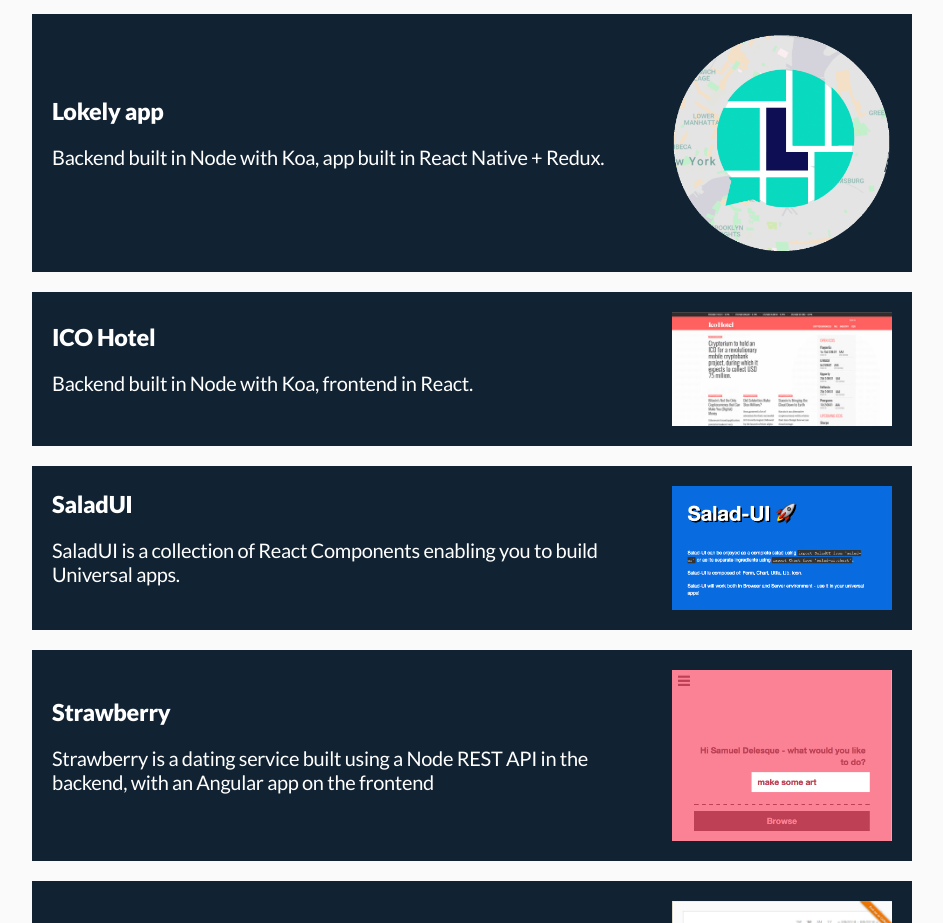
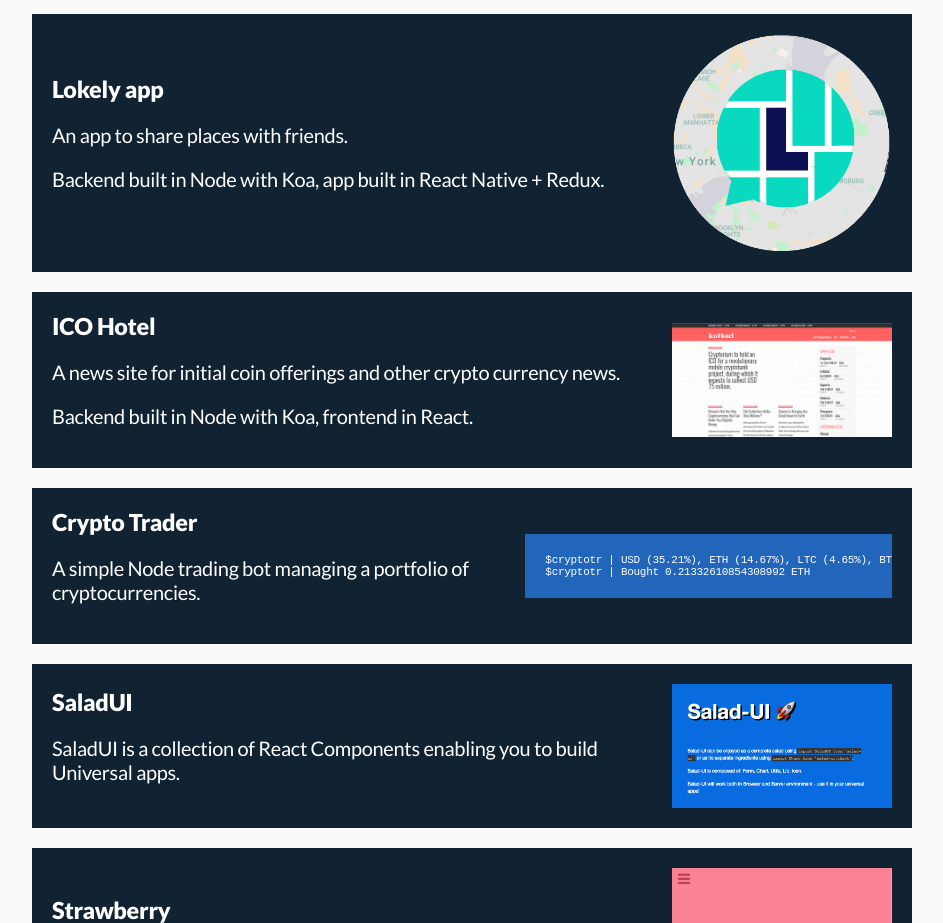
Before and after one commit to samueldelesque/samueldelesque.me, a website: page public/index.html in a window 1280 px wide. Shown: the part 2180-3103 px from the top of the page, without its empty margins (168-1111 px from the left). Drawn offline with Linux system fonts and the light colour scheme.

Commit message:
Update portfolio

```diff
--- a/public/assets/css/index.css
+++ b/public/assets/css/index.css
@@ -48,6 +48,12 @@
 }
 main {
   padding: 60px 0;
+}
+pre {
+  font-size: 11px;
+  background-color: #26b;
+  color: white;
+  padding: 20px;
 }
 article {
   width: 880px;
@@ -145,6 +151,12 @@
   max-width: 220px;
   margin-left: 20px;
 }
+main .project pre {
+  max-width: 420px;
+  overflow: hidden;
+  text-align: left;
+  margin-left: 20px;
+}
 main .project:hover {
   -webkit-transform: scale(1.03);
   -moz-transform: scale(1.03);
--- a/public/index.html
+++ b/public/index.html
@@ -92,17 +92,27 @@
           <a href="https://lokely.co" target="_blank" class="project">
             <div>
               <h3>Lokely app</h3>
+              <p>An app to share places with friends.</p>
               <p>Backend built in Node with Koa, app built in React Native + Redux.</p>
             </div>
             <img src="/assets/img/personal/app-screenshot.png" alt="Lokely App">
-        </a>
+          </a>
           <a href="https://icohotel.com" target="_blank" class="project">
             <div>
               <h3>ICO Hotel</h3>
+              <p>A news site for initial coin offerings and other crypto currency news.</p>
               <p>Backend built in Node with Koa, frontend in React.</p>
             </div>
             <img src="/assets/img/personal/icohotel.jpg" alt="ICO Hotel">
-         </a>
+          </a>
+          <a href="https://github.com/samueldelesque" target="_blank" class="project">
+            <div>
+              <h3>Crypto Trader</h3>
+              <p>A simple Node trading bot managing a portfolio of cryptocurrencies.</p>
+            </div>
+            <pre>$cryptotr | USD (35.21%), ETH (14.67%), LTC (4.65%), BTC (45.48%)
+$cryptotr | Bought 0.21332610854308992 ETH</pre>
+          </a>
 					<a href="https://github.com/dailymotion/salad-ui" target="_blank" class="project">
             <div>
   						<h3>SaladUI</h3>
```
